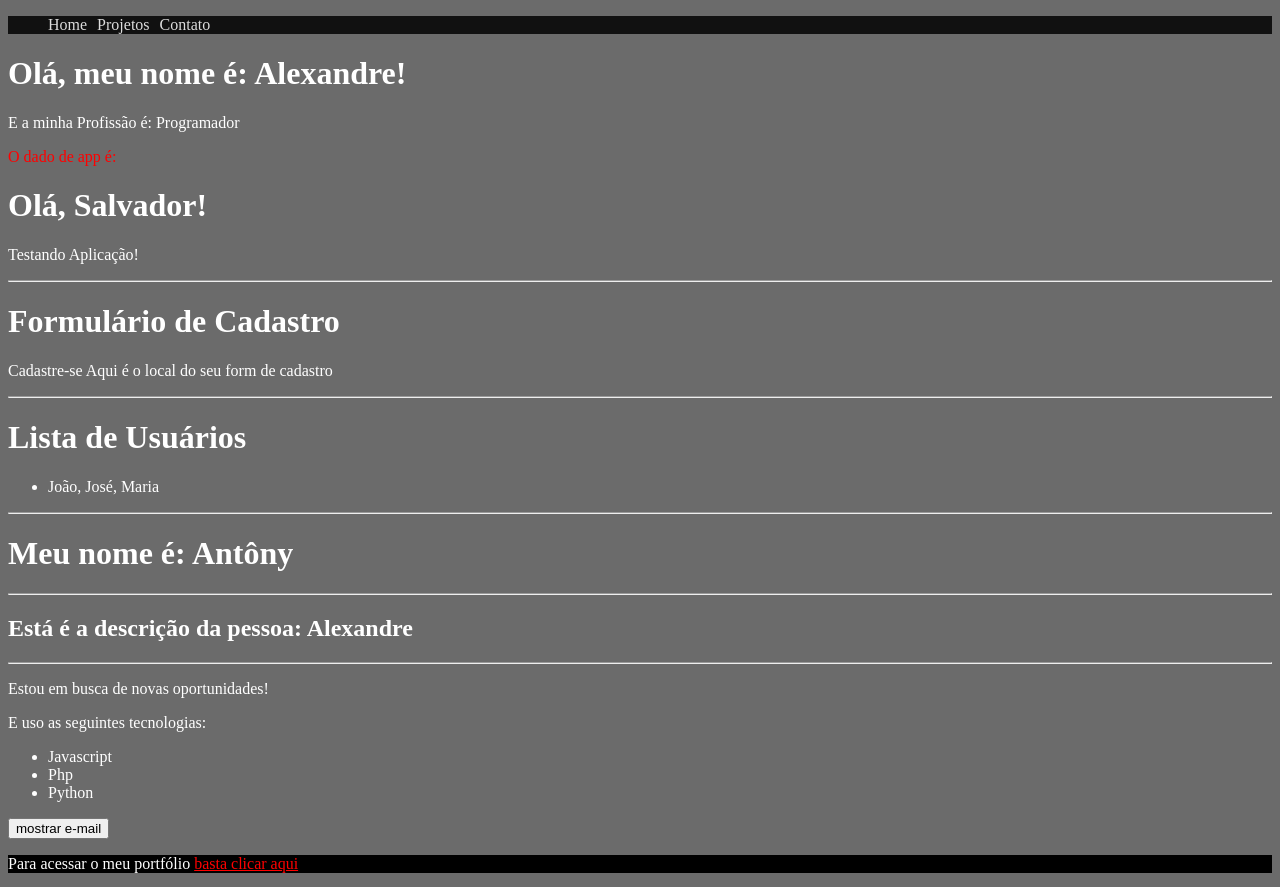
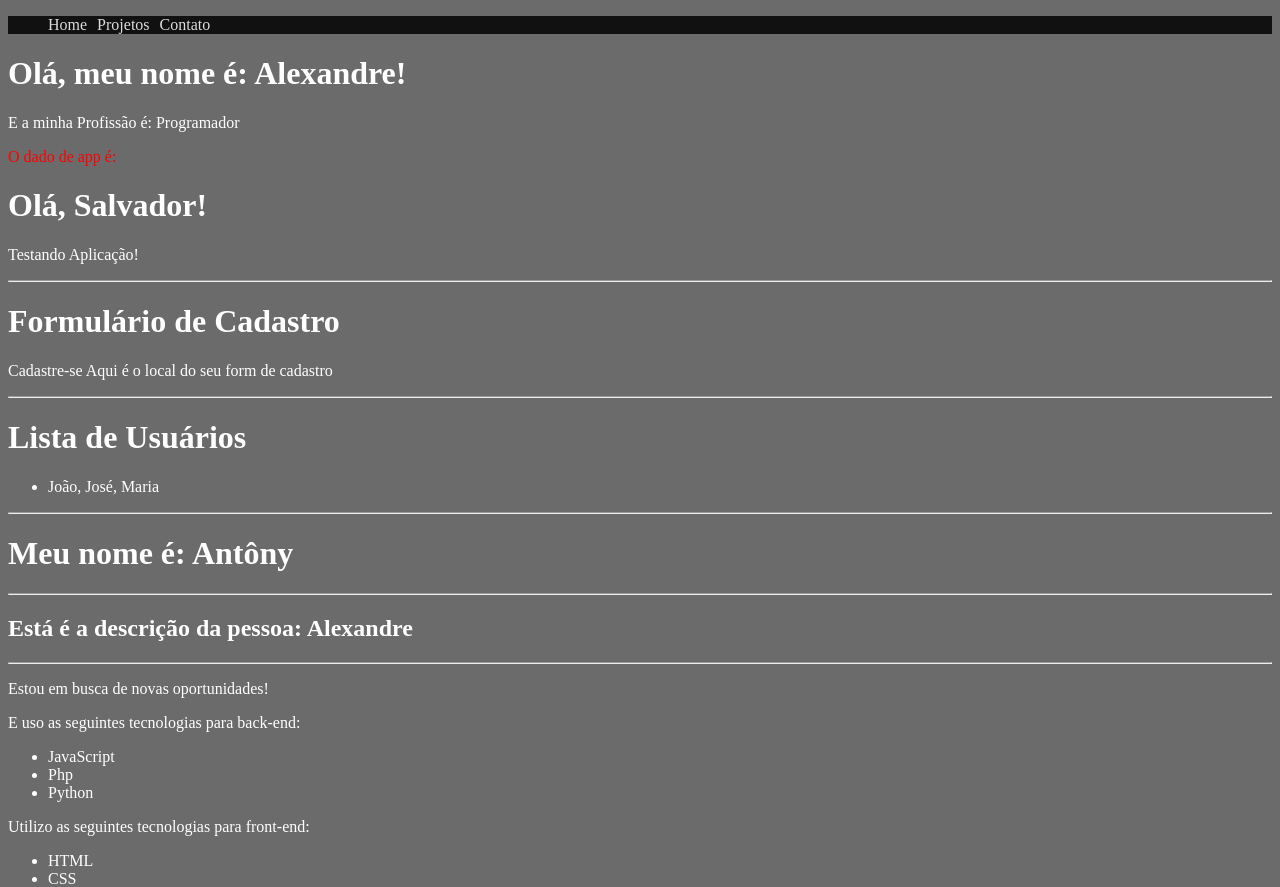
Before and after one commit to alexandreleao/2_projeto_vue, a Vue app: page / in a window 1280 px wide. Shown: the top 887 px of the page. Built offline with nearby package versions, Linux system fonts and the light colour scheme.

Commit message:
Renderizaçao de listas (v-for)

```diff
--- a/src/components/info.vue
+++ b/src/components/info.vue
@@ -2,11 +2,15 @@
     <div>
 <p v-if="esta_trabalhando">Estou trabalhando no momento.</p>
 <p v-else>Estou em busca de novas oportunidades!</p>
-    <p>E uso as seguintes tecnologias:</p>
+    <p>E uso as seguintes tecnologias para back-end:</p>
         <ul>
-          <li>Javascript</li>
-          <li>Php</li>
-          <li>Python</li>
+          <li v-for="(technology, index) in backend_technologies" v-bind:key="index">{{ technology }}</li>
+        </ul>
+        <p>Utilizo as seguintes tecnologias para front-end:</p>
+        <ul>
+          <li v-for="(technology) in frontend_technologies" :key="technology.id">
+            {{ technology.language }}
+          </li>
         </ul>
         <div>
          <button @click="showEmail">{{ textoBotao }}</button>
@@ -32,7 +36,13 @@
             mostrar_email: false,
             email: "alexandre@teste.com",
             meu_link: "https://google.com",
-            textoBotao:"mostrar e-mail"
+            textoBotao:"mostrar e-mail",
+            backend_technologies: ["JavaScript", "Php", "Python"],
+            frontend_technologies: [
+              {id: 1, language: 'HTML'},
+              {id: 2, language: 'CSS'},
+              {id: 3, language:'Vue'}
+            ]
         }
     },
     methods:{
```
